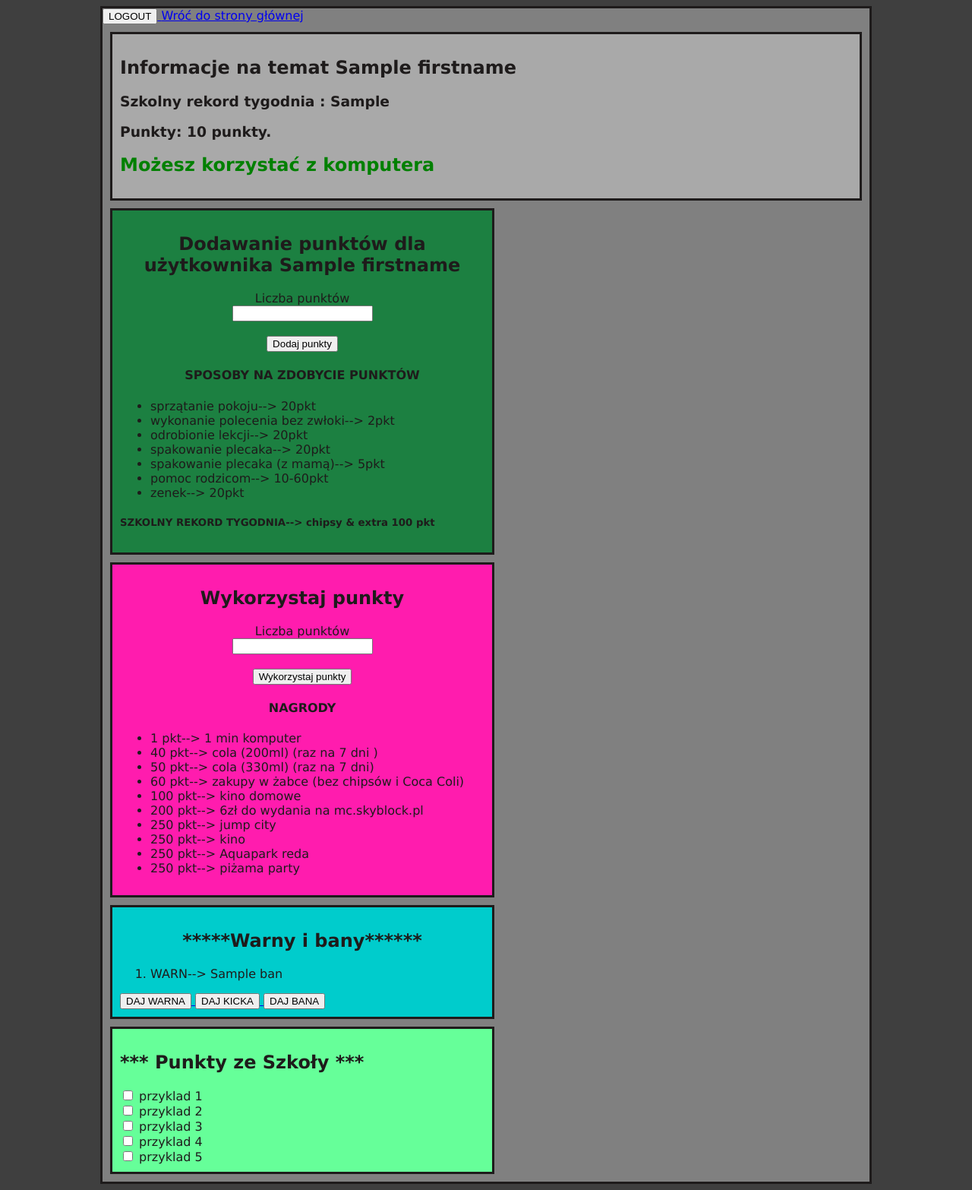
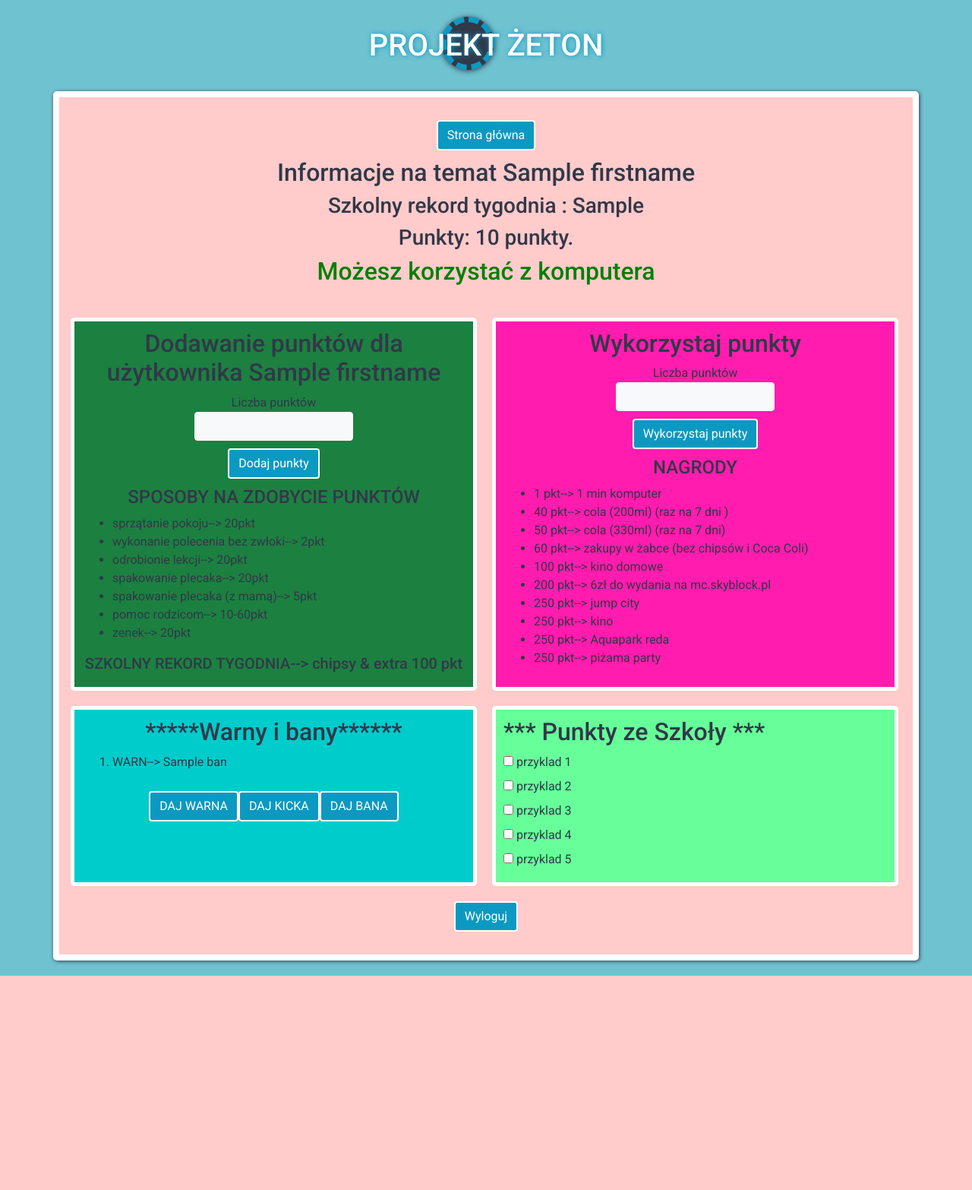
Before and after one commit to tgbdc7/zeton, a Flask app: template zeton/templates/child_info.html in a window 1280 px wide. Shown: the whole page at 76% size. After the commit the page ends 1284 px from the top, so only its background shows below. Run offline with Flask 2, Linux system fonts and the light colour scheme; the template is opened without the code that fills it: most values are stand-ins (such as "Sample title", 1, 10 or a date in 2020); some libraries are stand-ins or nearby versions.

Commit message:
zmiana wyglądu strony child_info

```diff
--- a/zeton/static/css/login.css
+++ b/zeton/static/css/login.css
@@ -1,6 +1,6 @@
 * {
   margin: 0;
-  padding: 0;
+  padding: 10;
   -webkit-box-sizing: border-box;
           box-sizing: border-box;
 }
@@ -100,6 +100,15 @@ body main .login .container .row .col {
   color: #313848;
 }
 
+body main .text .login .container .row .col {
+  padding: 20px;
+  background-color: #0c99c1;
+  border-radius: 5px;
+  -webkit-box-shadow: 1px 1px 5px #0c99c1;
+          box-shadow: 1px 1px 5px #0c99c1;
+  color: #ffffff;
+  width: auto;
+}
 body main .login .container .row .col form h2 {
   text-align: center;
   text-transform: uppercase;
@@ -112,13 +121,13 @@ body main .login .container .row .col form .button {
   text-align: center;
 }
 
-body main .login .container .row .col form .button .btn-primary {
+body main .login .container .col form .button .btn-primary {
   background-color: #0c99c1;
   border: solid 2px #ffffff;
   outline: none;
 }
 
-body main .login .container .row .col form .button .btn-primary:hover {
+body main .login .container .col form .button .btn-primary:hover {
   background-color: #313848;
 }
 
@@ -149,5 +158,30 @@ body main .text .container .row .col p {
     line-height: 1.5em;
   }
 }
-/*# sourceMappingURL=login.css.map */
-/*test_pawel*/
+
+.square {
+
+    border: solid 5px #ffffff;
+    border-radius: 5px;
+    border-width: auto;
+    margin: 10px;
+    max-width: 535px;
+    padding: 10px;
+}
+
+#dodawanie {
+    background-color: #1c8041;
+}
+
+#odejmowanie {
+    background-color: #FF1CAE;
+}
+
+#bany_warny {
+    background-color: #00cccc;
+
+}
+
+#punkty_szkola {
+    background-color: #66ff99;
+}
--- a/zeton/templates/child_info.html
+++ b/zeton/templates/child_info.html
@@ -2,44 +2,75 @@
 <html lang="pl">
 <head>
     <meta charset="UTF-8">
+    <meta name="viewport" content="width=device-width, initial-scale=1, shrink-to-fit=no">
+
+    <link rel="stylesheet" href="https://stackpath.bootstrapcdn.com/bootstrap/4.3.1/css/bootstrap.min.css"
+          integrity="sha384-ggOyR0iXCbMQv3Xipma34MD+dH/1fQ784/j6cY/iJTQUOhcWr7x9JvoRxT2MZw1T" crossorigin="anonymous">
+    <link rel="stylesheet" href="{{ url_for('static', filename='css/login.css') }}">
+    <link href="https://fonts.googleapis.com/css?family=Roboto:300,400,500,700&display=swap&subset=latin-ext"
+          rel="stylesheet">
+
     <title>Żeton</title>
-    <link rel="stylesheet" href="{{ url_for('static', filename='css/main.css') }}">
+
+
 </head>
 
 
 <body>
-<div id="container">
-    <div class="logout-link">
-        <a href="/logout">
-            <button>LOGOUT</button>
-        </a>
-        <a href="/">Wróć do strony głównej</a>
+<header>
+    <div id="top" class="container">
+        <div class="row justify-content-center align-items-center text-center">
+            <div class="col col-sm-12">
+                <div class="circle">
                 </div>
+                <h1>Projekt Żeton</h1>
+            </div>
+        </div>
+    </div>
+</header>
 
-    <div class="rectangle">
-        <h2>Informacje na temat {{ child.firstname }}</h2>
+<main>
+    <section class="login">
+        <div class="container">
+            <div class="row justify-content-center align-items-center">
+                <div class="col col-sm-12">
+
+                    <form action="/">
+                        <div class="form-group button">
+                            <button class="btn btn-primary">Strona główna</button>
+                        </div>
+                    </form>
+
+                    <center><h2>Informacje na temat {{ child.firstname }}</h2>
                         <h3>Szkolny rekord tygodnia : {{ child.school_weekly_highscore }}</h3>
                         <h3>Punkty: {{ child.points }} punkty.</h3>
 
                         {% if child.bans.6.active %}
-        <h2 style="text-align: center; color: red;"> Masz BANA !</h2>
-        <h4> Ban kończy się: {{ child.bans.6.stop }}</h4>
+                        <h4><b class="text-danger">MA BANA! </b> do {{ child.bans.6.stop }}</h4>
+
                         {% else %}
                         <h2 style="color: green;">Możesz korzystać z komputera</h2>
                         {% endif %}
+                    </center>
+                    <br>
+                    <div class="row">
+
+                        <div id="dodawanie" class=" col-sm-12 square">
+                            <center><h2>Dodawanie punktów dla użytkownika {{ child.firstname }}</h2>
+                                <form action="/api/dodaj_punkt/{{ child.id }}" method="post">
+
+                                        Liczba punktów <br> <input class="btn btn-light" type="number_format" name="liczba_punktow"
+                                                               required><br/>
+
+                                    <div class="form-group button">
+                                        <input class="btn btn-primary" type="submit" name="dodaj punkty"
+                                               value="Dodaj punkty"/>
                                     </div>
-
-    <div id="dodawanie" class="square">
-        <h2 style="text-align: center;">Dodawanie punktów dla użytkownika {{ child.firstname }}</h2>
-        <form style="text-align: center;" action="/api/dodaj_punkt/{{ child.id }}" method="post">
-            Liczba punktów <br> <input style="text-align: center;" type="number_format" name="liczba_punktow"
-                                       required><br/>
-            <br><input style="text-align: center;" type="submit" name="dodaj punkty" value="Dodaj punkty"/>
                                 </form>
 
-        <h4 style="text-align: center;">SPOSOBY NA ZDOBYCIE PUNKTÓW</h4>
-
-        <ul style="text-align:left;">
+                                <h4>SPOSOBY NA ZDOBYCIE PUNKTÓW</h4></center>
+                            <form>
+                                <ul>
                                     <li>sprzątanie pokoju--> 20pkt</li>
                                     <li>wykonanie polecenia bez zwłoki--> 2pkt</li>
                                     <li>odrobionie lekcji--> 20pkt</li>
@@ -48,18 +79,23 @@
                                     <li>pomoc rodzicom--> 10-60pkt</li>
                                     <li>zenek--> 20pkt</li>
                                 </ul>
-        <h5>SZKOLNY REKORD TYGODNIA--> chipsy & extra 100 pkt</h5>
+                            </form>
+                            <center><h5>SZKOLNY REKORD TYGODNIA--> chipsy & extra 100 pkt</h5></center>
                         </div>
 
-    <div id="odejmowanie" class="square">
-        <h2 style="text-align: center">Wykorzystaj punkty</h2>
-        <form style="text-align: center;" action="/api/wykorzystanie_punktow/{{child.id}}" method="post">
-            Liczba punktów <br> <input style="text-align: center;" type="number_format" name="points_to_be_used"
+                        <div id="odejmowanie" class="col-sm-12 square">
+                            <center><h2>Wykorzystaj punkty</h2>
+                                <form action="/api/wykorzystanie_punktow/{{child.id}}" method="post">
+                                    Liczba punktów <br> <input class="btn btn-light" type="number_format" name="points_to_be_used"
                                                                required><br/>
-            <br><input type="submit" name="wykorzystaj punkty" value="Wykorzystaj punkty"/>
+                                    <div class="form-group button">
+                                        <input class="btn btn-primary" type="submit" name="wykorzystaj punkty"
+                                               value="Wykorzystaj punkty"/>
+                                    </div>
                                     <h4>NAGRODY</h4>
-
-            <ul style="text-align:left;">
+                                </form>
+                            </center>
+                            <ul>
 
                                 <li>1 pkt--> 1 min komputer</li>
                                 <li>40 pkt--> cola (200ml) (raz na 7 dni )</li>
@@ -74,36 +110,48 @@
 
                             </ul>
 
-        </form>
+
                         </div>
-    <div id="bany_warny" class="square">
+                        <div id="bany_warny" class="col-sm-12 square">
                             <h2 style="text-align: center;"> *****Warny i bany****** </h2>
 
                             <ol>
                                 {% for ban in child.bans.values() %}
-            <li {%if ban.active %}  style ="color:red;"  {% endif%}>WARN--> {{ban.name}}
+                                <li {%if ban.active %} style="color:red;" {% endif%}>WARN--> {{ban.name}}
 
 
                                 </li>
 
                                 {% endfor %}
                             </ol>
-        <div style="margin-left:auto; margin-right:auto;" >
-            <a href="/api/warn/{{ child.id }}#bany_warny">
-                <button style="text-align: left;">DAJ WARNA</button>
-            </a>
-            <a href="/api/kick/{{ child.id }}#bany_warny">
-                <button {% if child.bans.3.active %} disabled="disabled" {%endif%} >
+                            <center>
+                                <div class="btn-group">
+
+
+                                    <form action="/api/warn/{{ child.id }}#bany_warny">
+                                        <div class="form-group button">
+                                            <button class="btn btn-primary">DAJ WARNA</button>
+                                        </div>
+                                    </form>
+                                    <form action="/api/kick/{{ child.id }}#bany_warny">
+                                        <div class="form-group button">
+                                            <button class="btn btn-primary" {% if child.bans.3.active %}
+                                                    disabled="disabled"
+                                                    {%endif%}>
                                                 DAJ KICKA
                                             </button>
-            </a>
-            <a href="/api/ban/{{ child.id }}#bany_warny">
-                <button style="text-align: right;">DAJ BANA</button>
-            </a>
+                                        </div>
+                                    </form>
 
+                                    <form action="/api/ban/{{ child.id }}#bany_warny">
+                                        <div class="form-group button">
+                                            <button class="btn btn-primary">DAJ BANA</button>
                                         </div>
+                                    </form>
                                 </div>
-    <div id="punkty_szkola" class="square">
+                            </center>
+                        </div>
+                        <div id="punkty_szkola" class="col-sm-12 square">
 
                             <h2> *** Punkty ze Szkoły *** </h2>
                             <div><label> <input type="checkbox" name="1"> przyklad 1 </label></div>
@@ -113,8 +161,26 @@
                             <div><label> <input type="checkbox"> przyklad 5 </label></div>
 
                         </div>
+                    </div>
+                    <form action="/logout">
+                        <div class="form-group button">
+                            <button class="btn btn-primary">Wyloguj</button>
+                        </div>
+                    </form>
 
                 </div>
+            </div>
+        </div>
 
+</main>
+<script src="https://code.jquery.com/jquery-3.3.1.slim.min.js"
+        integrity="sha384-q8i/X+965DzO0rT7abK41JStQIAqVgRVzpbzo5smXKp4YfRvH+8abtTE1Pi6jizo" crossorigin="anonymous">
+</script>
+<script src="https://cdnjs.cloudflare.com/ajax/libs/popper.js/1.14.7/umd/popper.min.js"
+        integrity="sha384-UO2eT0CpHqdSJQ6hJty5KVphtPhzWj9WO1clHTMGa3JDZwrnQq4sF86dIHNDz0W1" crossorigin="anonymous">
+</script>
+<script src="https://stackpath.bootstrapcdn.com/bootstrap/4.3.1/js/bootstrap.min.js"
+        integrity="sha384-JjSmVgyd0p3pXB1rRibZUAYoIIy6OrQ6VrjIEaFf/nJGzIxFDsf4x0xIM+B07jRM" crossorigin="anonymous">
+</script>
 </body>
 </html>
--- a/zeton/templates/index_caregiver.html
+++ b/zeton/templates/index_caregiver.html
@@ -32,7 +32,7 @@
     <section class="login">
         <div class="container">
             <div class="row justify-content-center align-items-center">
-                <div id="logowanie" class="col col-11 col-sm-10 col-md-8 col-lg-6">
+                <div id="logowanie" class="col col-lg-6">
 
                     <form>
                         <h2>Witaj {{ firstname }}</h2>
```
Also changed, not shown: zeton/data_access.py (+14 -8 lines). Lines whose indentation alone changed are shown as unchanged.
